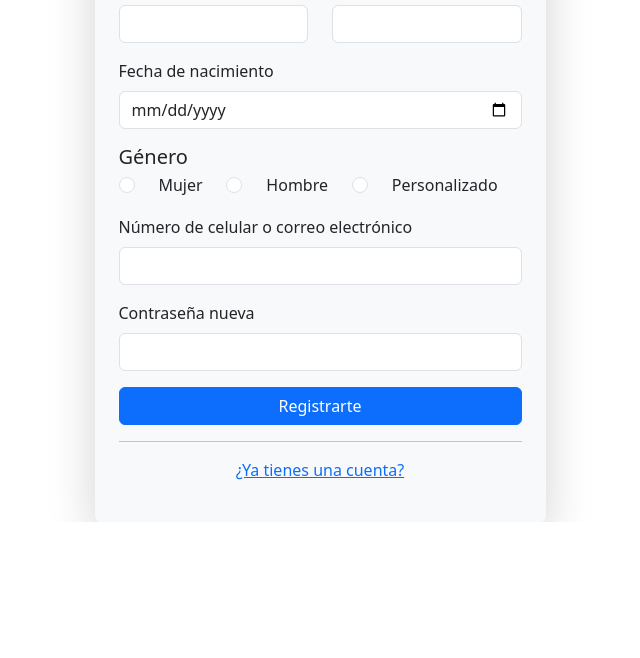
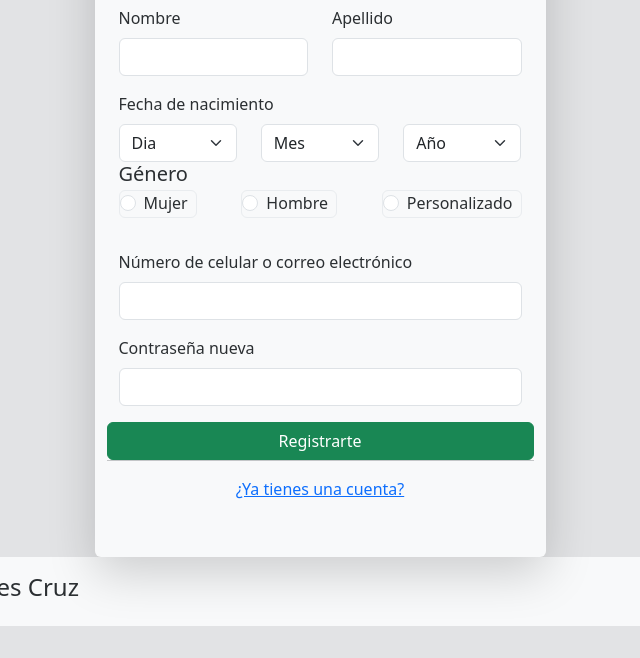
Before and after one commit to Karla-Michelle-Andres-Cruz/formF, a plain HTML site: page index.html in a window 1280 px wide. Shown: the part 320-978 px from the top of the page, without its empty margins (320-960 px from the left). Before the commit the page ends 842 px from the top, so only its background shows below. Drawn offline with nearby package versions, Linux system fonts and the light colour scheme.

Commit message:
03/10/25

```diff
--- a/index.html
+++ b/index.html
@@ -6,11 +6,11 @@
     <title>Regístrate en Facebook</title>
     <link href="https://cdn.jsdelivr.net/npm/bootstrap@5.3.8/dist/css/bootstrap.min.css" rel="stylesheet" integrity="sha384-sRIl4kxILFvY47J16cr9ZwB07vP4J8+LH7qKQnuqkuIAvNWLzeN8tE5YBujZqJLB" crossorigin="anonymous">
 </head>
-<body>
+<body class="p-3 mb-2 bg-secondary-subtle text-secondary-emphasis">
     <div class="container">
         <div class="row justify-content-center">
             <div class="col-md-5">
-                <img src="img/face.svg" alt="Logo de Facebook" style="width: 400px; height: 300;" class="img-fluid mb-4">
+                <img src="img/face.svg" alt="Logo de Facebook" style="width: 500px; height: 300;" class="img-fluid mb-4">
                 <form class="shadow-lg rounded p-4 bg-light">
                     <h1 class="text-center">Crea una cuenta</h1>
                     <p class="text-center">Es rápido y fácil</p>
@@ -25,25 +25,90 @@
                         <input type="text" class="form-control" id="lastName" required>
                     </div>
                     </div>
-                    <div class="mb-3">
-                        <label for="birthDate" class="form-label">Fecha de nacimiento</label>
-                        <input type="date" class="form-control" id="birthDate" required>
+                    <div class="mb-3 row">
+                        <label for="diaN" class="form-label">Fecha de nacimiento</label>
+                        <div class="col">
+                            <select class="form-select" id="birthDay" required>
+                                <option value="">Dia</option>
+                                <option value="">1</option>
+                                <option value="">2</option>
+                                <option value="">3</option>
+                                <option value="">4</option>
+                                <option value="">5</option>
+                                <option value="">6</option>
+                                <option value="">7</option>
+                                <option value="">8</option>
+                                <option value="">9</option>
+                                <option value="">10</option>
+                                <option value="">11</option>
+                                <option value="">12</option>
+                                <option value="">13</option>
+                                <option value="">14</option>
+                                <option value="">15</option>
+                                <option value="">16</option>
+                                <option value="">17</option>
+                                <option value="">18</option>
+                                <option value="">19</option>
+                                <option value="">20</option>
+                                <option value="">21</option>
+                                <option value="">22</option>
+                                <option value="">23</option>
+                                <option value="">24</option>
+                                <option value="">25</option>
+                                <option value="">26</option>
+                                <option value="">27</option>
+                                <option value="">28</option>
+                                <option value="">29</option>
+                                <option value="">30</option>
+                                <option value="">31</option>
+                            </select>
+                        </div>
+                        <div class="col">
+                            <select class="form-select" id="mesN" required>
+                                <option value="">Mes</option>
+                                <option value="1">Enero</option>
+                                <option value="2">Febrero</option>
+                                <option value="3">Marzo</option>
+                                <option value="4">Abril</option>
+                                <option value="5">Mayo</option>
+                                <option value="6">Junio</option>
+                                <option value="7">Julio</option>
+                                <option value="8">Agosto</option>
+                                <option value="9">septiembre</option>
+                                <option value="10">Octubre</option>
+                                <option value="11">Noviembre</option>
+                                <option value="12">Diciembre</option>
+                            </select>
+                        </div>
+                        <div class="col">
+                            <select class="form-select" id="añoN" required>
+                                <option value="">Año</option>
+                                <option value="2025">2025</option>
+                                <option value="2024">2024</option>
+
+                            </select>
                     </div>
                     <div class="mb-3">
                         <h5 class="form-label mb-1">Género</h5>
                         <div class="d-flex justify-content-between mb-3">
+                            <span class="border border-light-subtle rounded">
                                 <div class="form-check flex-fill me-2">
                                     <input class="form-check-input" type="radio" name="gender" id="female" value="female" required>
                                     <label class="form-check-label w-100 text-center" for="female">Mujer</label>
                                 </div>
+                            </span>
+                            <span class="border border-light-subtle rounded">
                                 <div class="form-check flex-fill me-2">
                                     <input class="form-check-input" type="radio" name="gender" id="male" value="male">
                                     <label class="form-check-label w-100 text-center" for="male">Hombre</label>
                                 </div>
+                            </span>
+                            <span class="border border-light-subtle rounded">
                                 <div class="form-check flex-fill me-2">
                                     <input class="form-check-input" type="radio" name="gender" id="custom" value="custom">
                                     <label class="form-check-label w-100 text-center" for="custom">Personalizado</label>
                                 </div>
+                            </span>
                         </div>
                     </div>
                     <div class="mb-3">
@@ -54,17 +119,18 @@
                         <label for="password" class="form-label">Contraseña nueva</label>
                         <input type="password" class="form-control" id="password" required>
                     </div>
-                    <button type="submit" class="btn btn-primary w-100">Registrarte</button>
+                    <button type="submit" class="btn btn-success w-100">Registrarte</button>
                     <hr>
                     <p class="text-center"><a href="https://www.facebook.com/login/?privacy_mutation_token=eyJ0eXBlIjowLCJjcmVhdGlvbl90aW1lIjoxNzU5NDIwNjYwLCJjYWxsc2l0ZV9pZCI6MjY5NTQ4NDUzMDcyMDk1MX0%3D&locale=es_LA">¿Ya tienes una cuenta?</a></p>
                 </form>
             </div>
         </div>
+    </div>
+    <footer class="p-3 mb-2 bg-body-tertiary">
         <div class="row">
-
+            <h4>Karla Michelle Andres Cruz</h4>
         </div>
-    </div>
-
+    </footer>
     <script src="https://cdn.jsdelivr.net/npm/bootstrap@5.3.8/dist/js/bootstrap.bundle.min.js" integrity="sha384-FKyoEForCGlyvwx9Hj09JcYn3nv7wiPVlz7YYwJrWVcXK/BmnVDxM+D2scQbITxI" crossorigin="anonymous"></script>
 </body>
 </html>
```
Also changed, not shown: 2 other files. Lines whose indentation alone changed are shown as unchanged.
